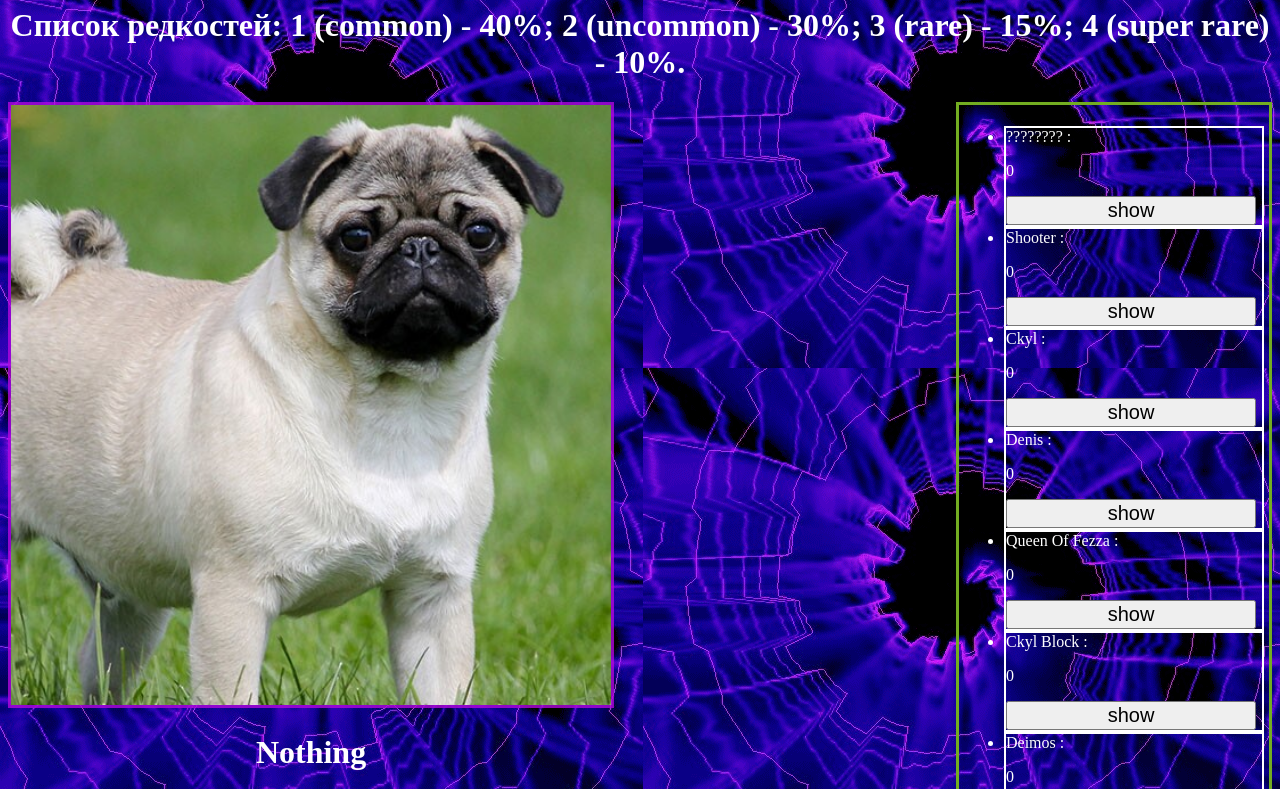
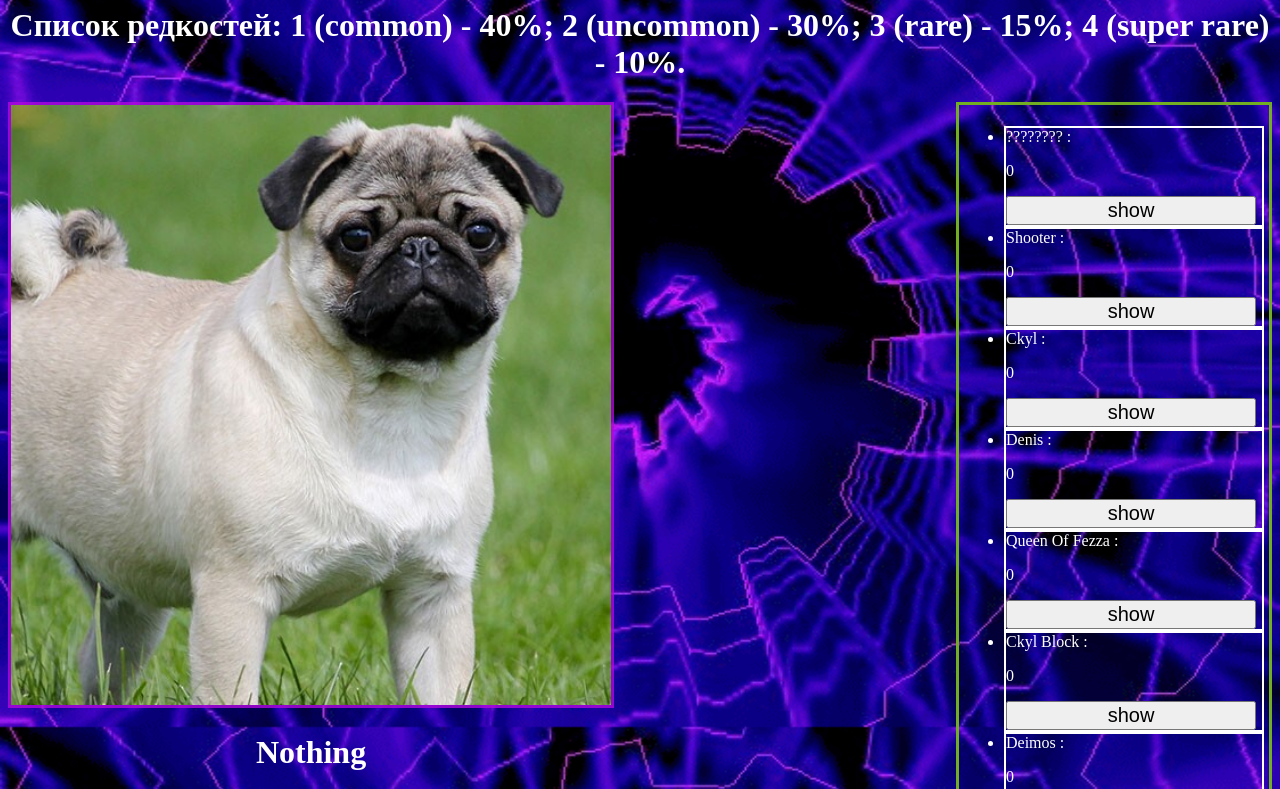
Before and after one commit to plovmaker222/plovmaker222.github.io, a plain HTML site: page index.html in a window 1280 px wide. Shown: the part 73-862 px from the top of the page. Drawn offline with Linux system fonts and the light colour scheme.

Commit message:
fix background img
less headache now weeeeee

```diff
--- a/index.html
+++ b/index.html
@@ -3,7 +3,7 @@
     <head>
         <title>Лучшая гача на свете</title>
     </head>
-    <body background="./images/bg.gif">
+    <body>
         <script src="main.js"></script>
         <style>
             li {
@@ -11,6 +11,10 @@
             }
 
             body {
+                background-image: url('./images/bg.gif');
+                background-repeat: no-repeat;
+                background-attachment: fixed;
+                background-size: 100% 100%;
                 color: white;
             }
 
```
